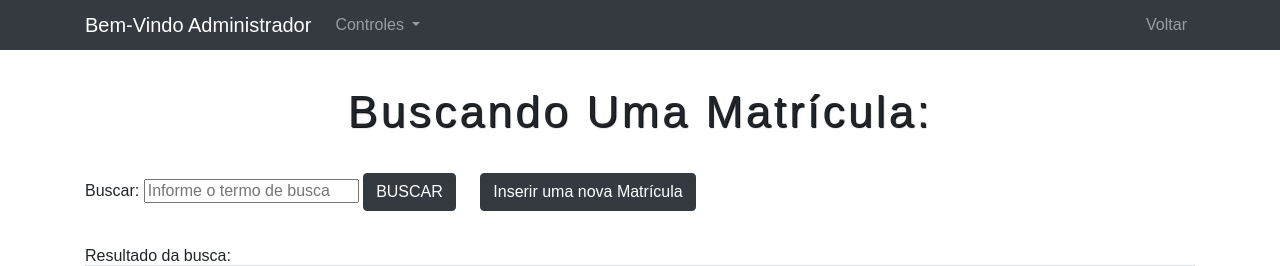
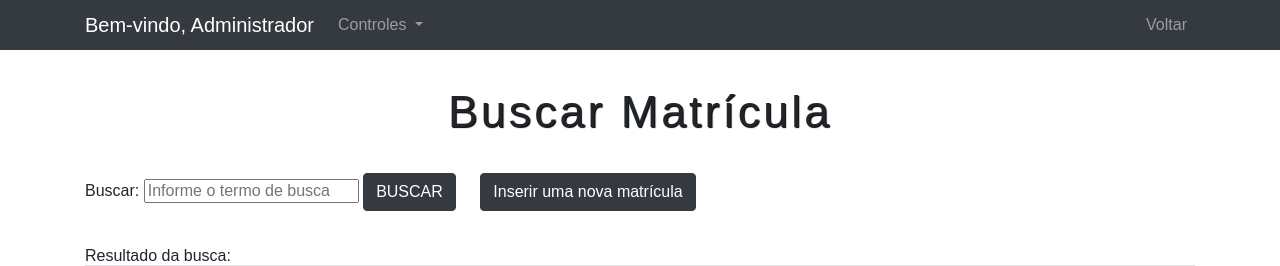
Before and after one commit to ProjetoKNN/KNN-Idiomas, a PHP site: page /adm/buscar_mat.php in a window 1280 px wide. Shown: the top 266 px of the page. Run offline with PHP 8.4, Linux system fonts and the light colour scheme.

Commit message:
Projeto KNN versão 2.0

```diff
--- a/projetox/adm/adm_func.php
+++ b/projetox/adm/adm_func.php
@@ -9,9 +9,9 @@
 </head>
 
 <body class="admFunc">
-	<nav class="navbar navbar-expand-lg bg-danger navbar-dark ">
+	<nav class="navbar navbar-expand-lg bg-primary navbar-dark ">
 		<div class="container">
-			<a class="navbar-brand" id="bv">Bem-Vindo Administrador</a>
+			<a class="navbar-brand" id="bv">Bem-vindo, Administrador</a>
 			<button class="navbar-toggler" type="button" data-toggle="collapse" data-target="#navbarSite">
 				<span class="navbar-toggler-icon"></span>
 			</button>
--- a/projetox/adm/buscar_mat.php
+++ b/projetox/adm/buscar_mat.php
@@ -31,7 +31,7 @@
                 ?>
                 <nav class="navbar navbar-expand-lg bg-dark navbar-dark ">
                         <div class="container">
-                            <a class="navbar-brand" id="bv">Bem-Vindo Administrador</a>
+                            <a class="navbar-brand" id="bv">Bem-vindo, Administrador</a>
                             <button class="navbar-toggler" type="button" data-toggle="collapse" data-target="#navbarSite">
                                 <span class="navbar-toggler-icon"></span>
                             </button>
@@ -42,11 +42,11 @@
                                             Controles
                                         </a>
                                         <div class="dropdown-menu">
-                                            <a class="dropdown-item" href="buscar_al.php">Controle de Alunos</a>
-                                            <a class="dropdown-item" href="buscar_prof.php">Controle de Professores</a>
-                                            <a class="dropdown-item" href="buscar_turm.php">Controle de Turmas</a>
-                                            <a class="dropdown-item" href="buscar_curso.php">Controle de Cursos</a>
-                                            <a class="dropdown-item" href="buscar_mat.php">Controle de Matrículas</a>
+                                            <a class="dropdown-item" href="buscar_al.php">Controle de alunos</a>
+											<a class="dropdown-item" href="buscar_prof.php">Controle de professores</a>
+											<a class="dropdown-item" href="buscar_turm.php">Controle de turmas</a>
+											<a class="dropdown-item" href="buscar_curso.php">Controle de cursos</a>
+											<a class="dropdown-item" href="buscar_mat.php">Controle de matrículas</a>
                                         </div>
                                     </li>
                                 </ul>
@@ -59,12 +59,12 @@
                     </div>
                 </nav>
                 <div class="container" id="divBusca">
-                <h3 id="h1Busca">Buscando uma Matrícula:</h3>
+                <h3 id="h1Busca">Buscar matrícula</h3>
                     <form name="matricula" method="POST">
                         <caption id="nha">Buscar:</caption>
                         <input type="text" name="busca" placeholder="Informe o termo de busca">
                         <input type="submit" name="buscar" class="btn btn-dark" value="BUSCAR">
-                        <a href="inserir_mat.php" id="addAL"><button class="btn btn-dark" type="button">Inserir uma nova Matrícula</button></a>
+                        <a href="inserir_mat.php" id="addAL"><button class="btn btn-dark" type="button">Inserir uma nova matrícula</button></a>
                     </form><br><br>
                     <caption id="nha">Resultado da busca:</caption>
                     <div class="table-responsive table-bordered table-striped">
--- a/projetox/css/estilo.css
+++ b/projetox/css/estilo.css
@@ -505,7 +505,7 @@ input:checked+.slider:before {
 .admFunc{
     font-family: 'Poppins', sans-serif;
     font-size: 100%;
-    /*background: url(../img/bgadmtst.jpg)no-repeat center top;*/
+    /*background: url(../img/testes.jpg)no-repeat center top;*/
     background-size: cover;
     -webkit-background-size: cover;
     -moz-background-size: cover;
@@ -528,8 +528,8 @@ input:checked+.slider:before {
     cursor: pointer;
     border: none;
     border-radius: 8px;
-    border: 2px solid #fd5c63;
-    background: #fd5c63;
+    border: 2px solid #007BFF;
+    background: #007BFF;
     color: #fff;
     margin-top:1em;
     outline: none;
--- a/projetox/css/vsf.css
+++ b/projetox/css/vsf.css
@@ -528,8 +528,8 @@ input:checked+.slider:before {
     cursor: pointer;
     border: none;
     border-radius: 8px;
-    border: 2px solid #fd5c63;
-    background: #fd5c63;
+    border: 2px solid ##007BFF;
+    background: ##007BFF;
     color: #fff;
     margin-top:1em;
     outline: none;
```
Also changed, not shown: projetox/adm/buscar_al.php (+8 -8 lines), projetox/adm/buscar_curso.php (+8 -8 lines), projetox/adm/buscar_prof.php (+8 -8 lines), projetox/adm/buscar_turm.php (+8 -8 lines), projetox/img/testes.jpg (added).
